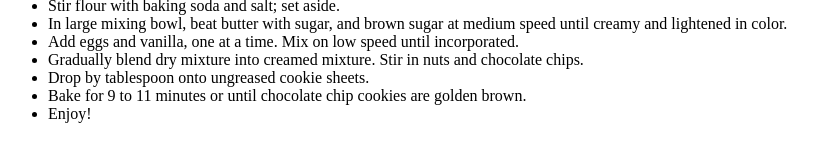
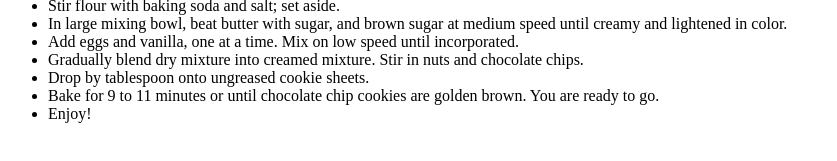
Before and after one commit to Zubair-Ijaz/KCC, a plain HTML site: page secret recipe.htm in a window 1280 px wide. Shown: the part 361-522 px from the top of the page, without its empty margins (0-837 px from the left). Drawn offline with Linux system fonts and the light colour scheme.

Commit message:
recipe file text changed

```diff
--- a/secret recipe.htm
+++ b/secret recipe.htm
@@ -23,7 +23,7 @@
 <li>Add eggs and vanilla, one at a time. Mix on low speed until incorporated.</li>
 <li>Gradually blend dry mixture into creamed mixture. Stir in nuts and chocolate chips.</li>
 <li>Drop by tablespoon onto ungreased cookie sheets.</li>
-<li>Bake for 9 to 11 minutes or until chocolate chip cookies are golden brown.</li>
+<li>Bake for 9 to 11 minutes or until chocolate chip cookies are golden brown. You are ready to go.</li>
 <li>Enjoy!</li>
 </ul>
 
```
